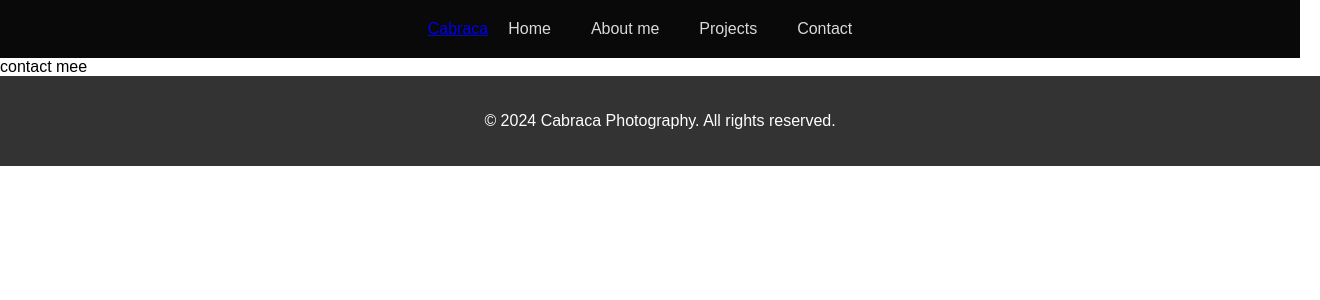
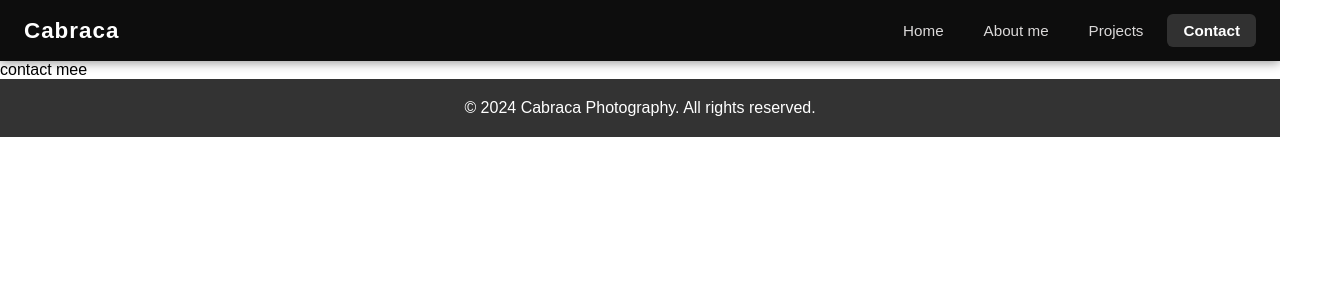
Before and after one commit to Cabraca06/cabraca-photograpy, a React (Vite) app: page /cabraca-photograpy/contact in a window 1280 px wide. Shown: the top 300 px of the page, 1320 px wide, since content can reach past the window. Built offline with nearby package versions, Linux system fonts and the light colour scheme.

Commit message:
Update navbar.css

```diff
--- a/src/styles/navbar.css
+++ b/src/styles/navbar.css
@@ -1,51 +1,113 @@
+/* ===== RESET ===== */
+* {
+  box-sizing: border-box;
+  margin: 0;
+  padding: 0;
+}
 
 body {
-    margin: 0;
   font-family: Arial, sans-serif;
 }
+
+/* ===== NAVBAR ===== */
 .navbar {
   display: flex;
-    justify-content:center;
+  justify-content: space-between;
   align-items: center;
-    position:static;
-    width:100%;
+  position: sticky;
+  top: 0;
+  width: 100%;
   z-index: 1000;
-    background-color: #000000f6;
-    padding: 10px;
+  background-color: rgba(0, 0, 0, 0.95);
+  padding: 14px 24px;
+  box-shadow: 0 2px 10px rgba(0, 0, 0, 0.4);
+}
 
+/* ===== LOGO ===== */
+.navbar-logo a {
+  color: #fff;
+  text-decoration: none;
+  font-size: 1.4rem;
+  font-weight: 700;
+  letter-spacing: 1px;
+  transition: color 0.3s ease;
 }
+
+.navbar-logo a:hover {
+  color: #ccc;
+}
+
+/* ===== NAV LINKS — DESKTOP ===== */
+.nav-links {
+  display: flex;
+  gap: 8px;
+}
+
+.nav-links a {
+  color: #dbd9d9;
+  text-decoration: none;
+  padding: 8px 16px;
+  border-radius: 6px;
+  font-size: 0.95rem;
+  transition: background-color 0.3s ease, color 0.3s ease;
+}
+
+.nav-links a:hover {
+  background-color: rgba(255, 255, 255, 0.1);
+  color: #fff;
+}
+
+.nav-links a.active-link {
+  background-color: rgba(255, 255, 255, 0.15);
+  color: #fff;
+  font-weight: 600;
+}
+
+/* ===== HAMBURGER ===== */
+.hamburger {
+  display: none;
+  color: #fff;
+  font-size: 1.5rem;
+  cursor: pointer;
+  padding: 4px;
+  transition: color 0.3s ease;
+}
+
+.hamburger:hover {
+  color: #ccc;
+}
+
+/* ===== MOBILE ===== */
+@media (max-width: 767px) {
+  .hamburger {
+    display: block;
+  }
+
   .nav-links {
     display: none;
+    flex-direction: column;
+    position: absolute;
+    top: 100%;
+    left: 0;
+    width: 100%;
+    background-color: rgba(0, 0, 0, 0.97);
+    padding: 12px 0;
+    box-shadow: 0 4px 12px rgba(0, 0, 0, 0.4);
+    gap: 0;
   }
-  .nav-links a{
-    color: #dbd9d9;
-    text-decoration: none;
-    padding: 10px 20px;
-    display: block;
-  }
+
   .nav-links.active {
     display: flex;
-    flex-direction: column;
-    position: absolute;
-    top: 60px;
-    left: 0;
-    width: 100%;
-    background-color: #b70c0c14;
-  }
-  .hamburger {
-    display: block;
-    cursor: pointer;
   }
 
-
-  @media (min-width: 768px) {
-    .nav-links {
-      display: flex;
-      flex-direction: row;
-    }
-    .hamburger {
-      display: none;
-      padding: 50%;
+  .nav-links a {
+    padding: 14px 24px;
+    border-radius: 0;
+    border-bottom: 1px solid rgba(255, 255, 255, 0.06);
+    font-size: 1rem;
   }
 
+  .nav-links a:last-child {
+    border-bottom: none;
   }
+}
```
Lines whose indentation alone changed are shown as unchanged.
